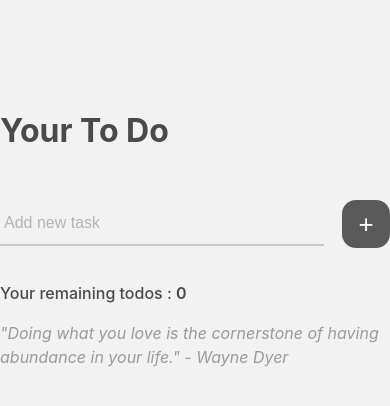
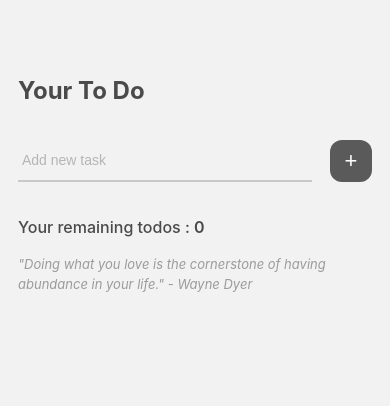
Before and after one commit to omid-nk/todo-list, a plain HTML site: page index.html in a window 390 px wide. Drawn offline with Linux system fonts and the light colour scheme.

Commit message:
update responsive css

```diff
--- a/style.css
+++ b/style.css
@@ -8,19 +8,21 @@ body {
   font-family: -apple-system, BlinkMacSystemFont, "Segoe UI", sans-serif;
   display: flex;
   justify-content: center;
-  padding-top: 90px;
+  padding: 90px 0 40px;
   color: #4a4a4a;
 }
 
 .container {
-  width: 460px;
+  width: 100%;
+  max-width: 460px;
+  padding: 0 18px;
 }
 
 h1 {
   text-align: left;
-
   font-weight: 700;
   margin-bottom: 50px;
+  font-size: 28px;
 }
 
 .input-wrapper {
@@ -54,7 +56,7 @@ input::placeholder {
   background: #5a5a5a;
   color: white;
   cursor: pointer;
-  transition: 0.2s;
+  transition: 0.2s ease;
 }
 
 .add-btn:hover {
@@ -70,16 +72,26 @@ input::placeholder {
   margin-bottom: 20px;
   border: 1px solid #d4d4d4;
   background: #f7f7f7;
+  overflow: hidden;
 }
 
 .todo-left {
   display: flex;
   align-items: center;
   gap: 16px;
+  flex: 1;
+  min-width: 0;
 }
 
 .todo-text {
   font-size: 16px;
+
+  display: -webkit-box;
+  -webkit-line-clamp: 2;
+  -webkit-box-orient: vertical;
+  overflow: hidden;
+
+  word-break: break-word;
 }
 
 .completed .todo-text {
@@ -93,6 +105,7 @@ input::placeholder {
   font-size: 20px;
   cursor: pointer;
   color: #555;
+  margin-left: 12px;
 }
 
 .footer {
@@ -111,13 +124,39 @@ input::placeholder {
   line-height: 1.5;
 }
 
-.todo-text {
-  font-size: 16px;
+/* ---------- Responsive ---------- */
 
-  display: -webkit-box;
-  -webkit-line-clamp: 2;
-  -webkit-box-orient: vertical;
-  overflow: hidden;
+@media (max-width: 480px) {
+  body {
+    padding: 60px 0 30px;
+  }
 
-  word-break: break-word;
+  h1 {
+    font-size: 24px;
+    margin-bottom: 35px;
+  }
+
+  .todo-item {
+    padding: 14px 16px;
+    border-radius: 16px;
+  }
+
+  .todo-text {
+    font-size: 14px;
+  }
+
+  .add-btn {
+    width: 42px;
+    height: 42px;
+    font-size: 22px;
+    border-radius: 12px;
+  }
+
+  input {
+    font-size: 14px;
+  }
+
+  .quote {
+    font-size: 13px;
+  }
 }
```
